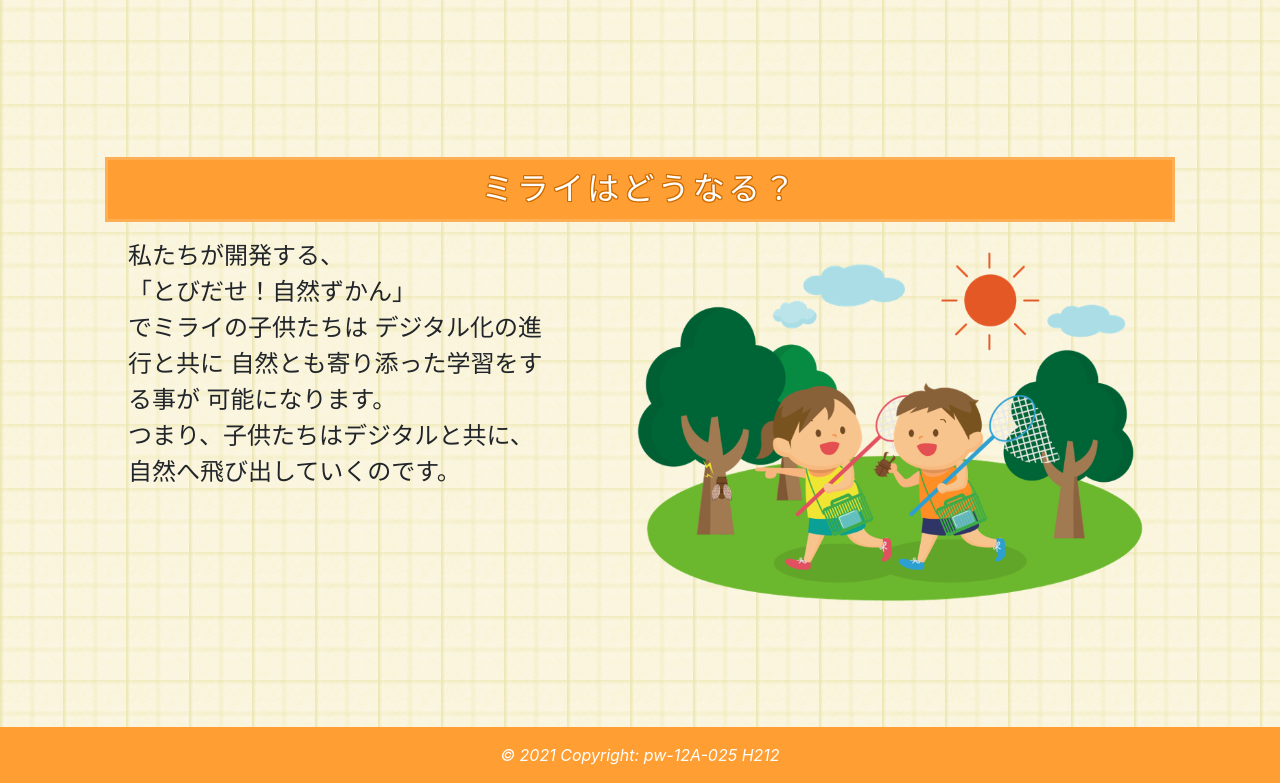
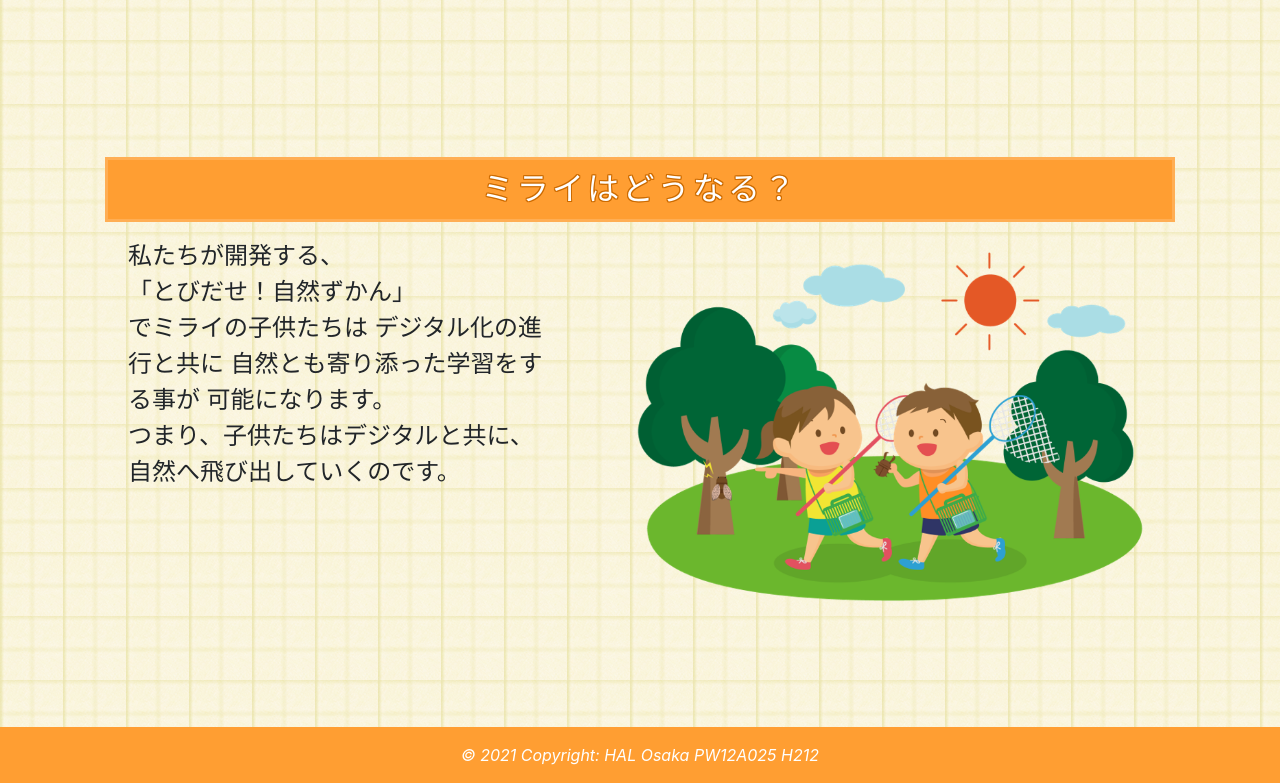
Before and after one commit to jack40508/tobizuka-promotion, a plain HTML site: page index.html in a window 1280 px wide. Shown: the part 6136-6919 px from the top of the page. Drawn offline with nearby package versions, Linux system fonts and the light colour scheme; some packages are replaced by stand-ins of ours; a script that the page names is missing.

Commit message:
Ver0.93
1.Fix Copyright name

```diff
--- a/index.html
+++ b/index.html
@@ -240,7 +240,7 @@
 
         <footer class="footer font-small text-white">
             <div class="footer-copyright text-center py-3">
-              <i>© 2021 Copyright: pw-12A-025 H212</i>
+              <i>© 2021 Copyright: HAL Osaka PW12A025 H212</i>
             </div>
         </footer>
     </body>
```
